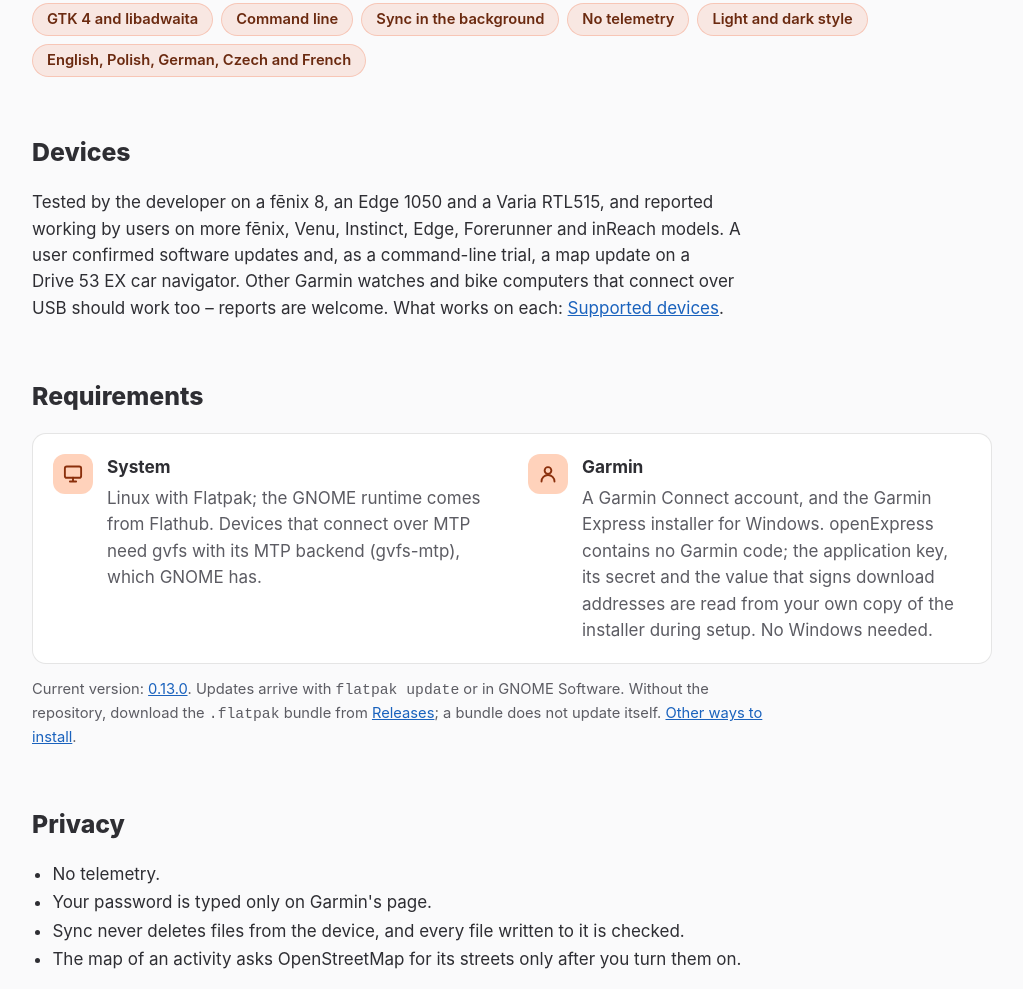
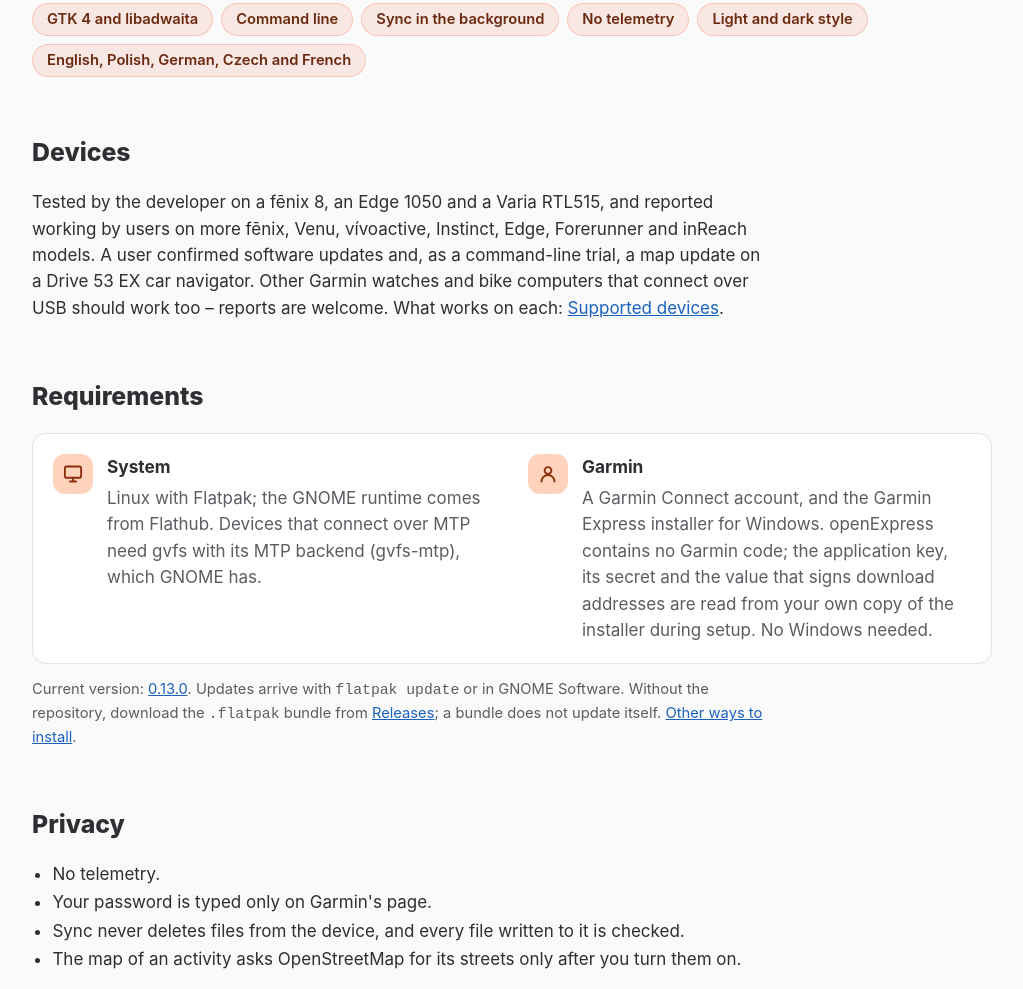
Before and after one commit to TomaszBojanowski/openExpress, a plain HTML site: page index.html in a window 1280 px wide. Shown: the part 7630-8619 px from the top of the page, without its empty margins (128-1151 px from the left). Drawn offline with Linux system fonts and the light colour scheme.

Commit message:
Website: vívoactive among the devices reported working

```diff
--- a/index.html
+++ b/index.html
@@ -341,7 +341,7 @@ flatpak install --user bojanowski io.github.tomaszbojanowski.OpenExpress</code><
 
   <section class="devices" aria-labelledby="devices-title">
     <h2 id="devices-title">Devices</h2>
-    <p>Tested by the developer on a fēnix 8, an Edge 1050 and a Varia RTL515, and reported working by users on more fēnix, Venu, Instinct, Edge, Forerunner and inReach models. A user confirmed software updates and, as a command-line trial, a map update on a Drive&nbsp;53&nbsp;EX car navigator. Other Garmin watches and bike computers that connect over USB should work too – reports are welcome. What works on each: <a href="https://github.com/TomaszBojanowski/openExpress/blob/main/docs/devices.md">Supported devices</a>.</p>
+    <p>Tested by the developer on a fēnix 8, an Edge 1050 and a Varia RTL515, and reported working by users on more fēnix, Venu, vívoactive, Instinct, Edge, Forerunner and inReach models. A user confirmed software updates and, as a command-line trial, a map update on a Drive&nbsp;53&nbsp;EX car navigator. Other Garmin watches and bike computers that connect over USB should work too – reports are welcome. What works on each: <a href="https://github.com/TomaszBojanowski/openExpress/blob/main/docs/devices.md">Supported devices</a>.</p>
   </section>
 
   <section class="requirements" aria-labelledby="requirements-title">
```
